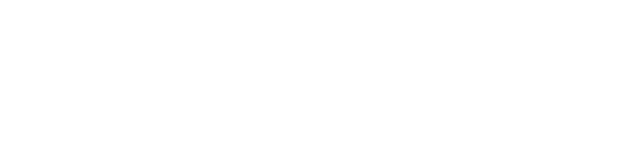
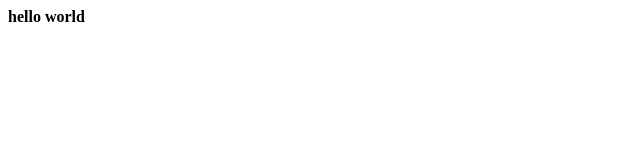
Before and after one commit to kazim110/NelsonandKazimProj, a plain HTML site: page index.html in a window 1280 px wide. Shown: the full height of the page, 0-640 px from the left. Drawn offline with Linux system fonts and the light colour scheme.

Commit message:
hellow world

```diff
--- a/index.html
+++ b/index.html
@@ -8,6 +8,7 @@
 
   <body>
     <script src="https://cdn.freecodecamp.org/testable-projects-fcc/v1/bundle.js"></script>
+    <b>hello world</b>
 
     <!--
 
```
